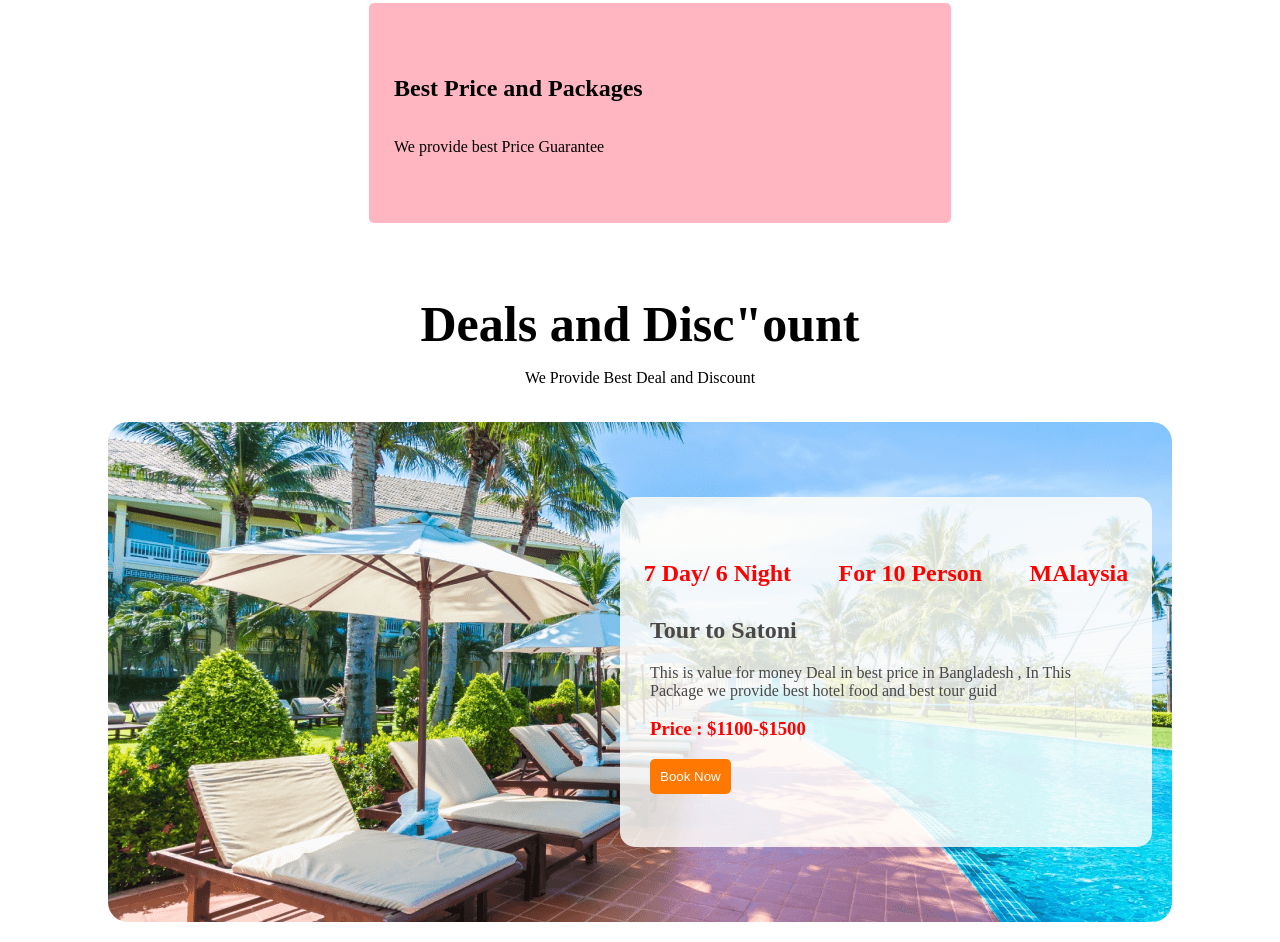
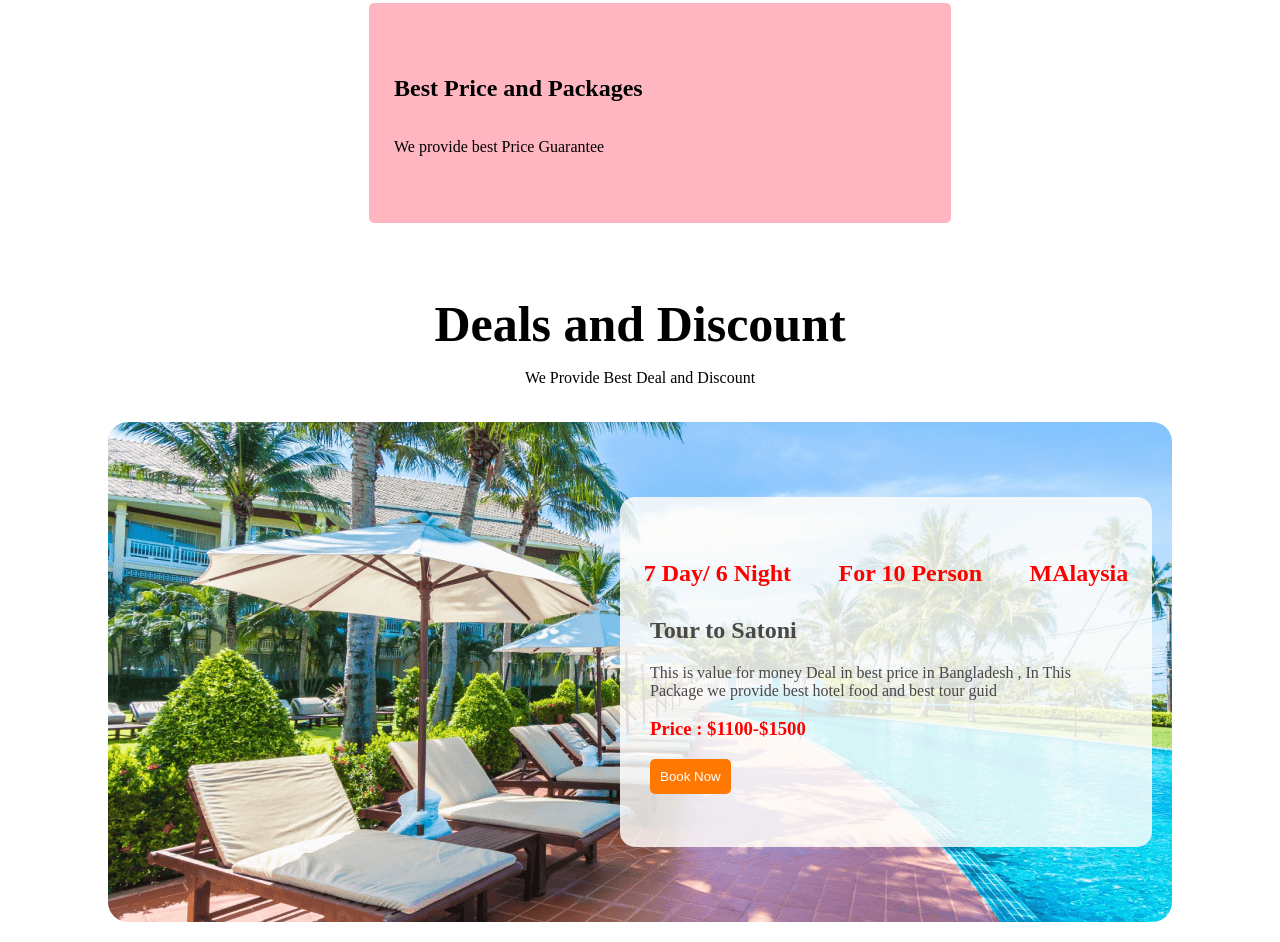
Before and after one commit to shakil-py/PA2webresposdive-, a plain HTML site: page index.html in a window 1280 px wide. Shown: the part 2407-3349 px from the top of the page. Drawn offline with Linux system fonts and the light colour scheme.

Commit message:
rem;ove coma

```diff
--- a/index.html
+++ b/index.html
@@ -108,7 +108,7 @@
         <section>
             <div class="dealanddiscount fullspace">
                 <div class="deal-info">
-                    <h1>Deals and Disc"ount</h1>
+                    <h1>Deals and Discount</h1>
                     <p>We Provide Best Deal and Discount</p>
                 </div>
                 <div class="dealbaner">
@@ -125,13 +125,12 @@
                             <h3>Price : $1100-$1500</h3>
                             <button class="cmnbtn">Book Now</button>
                         </div>
-
-
                     </div>
                 </div>
 
             </div>
         </section>
+
     </main>
 
 
```
